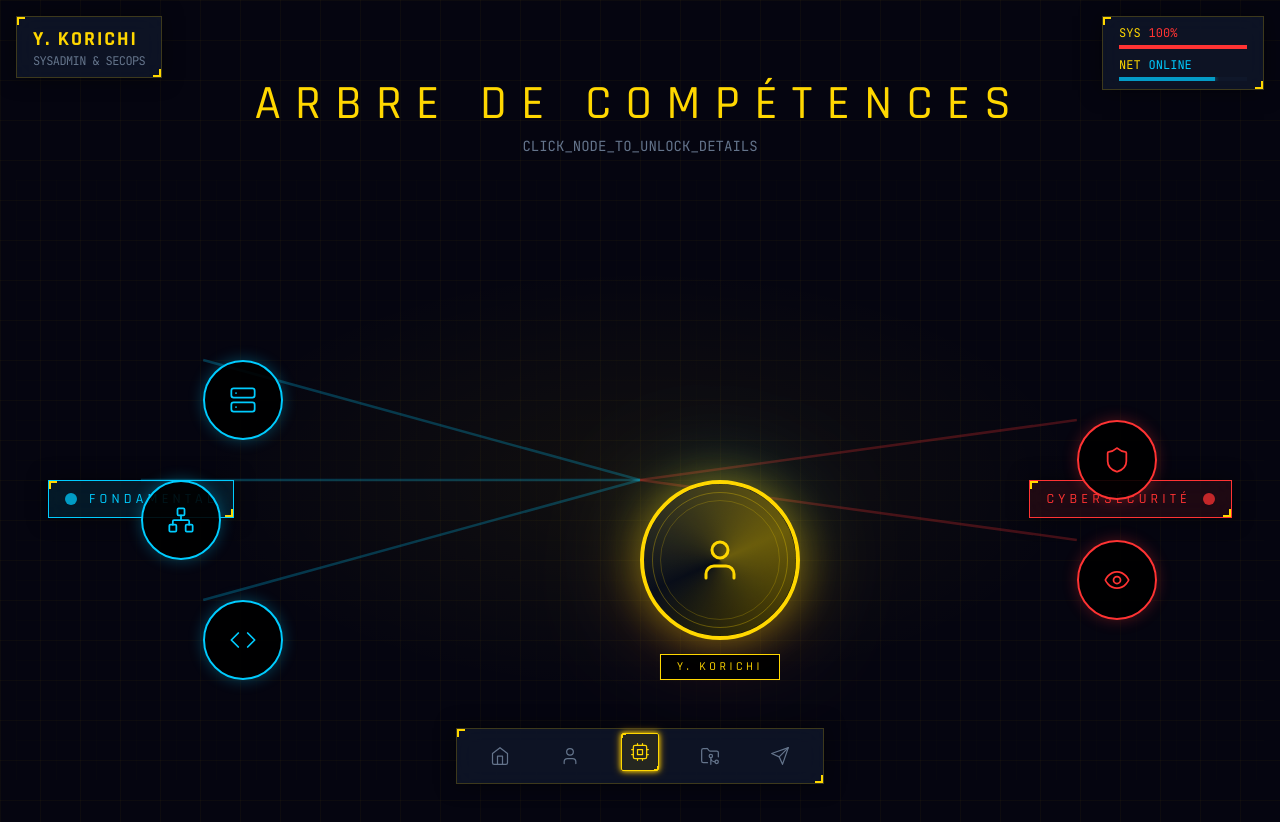
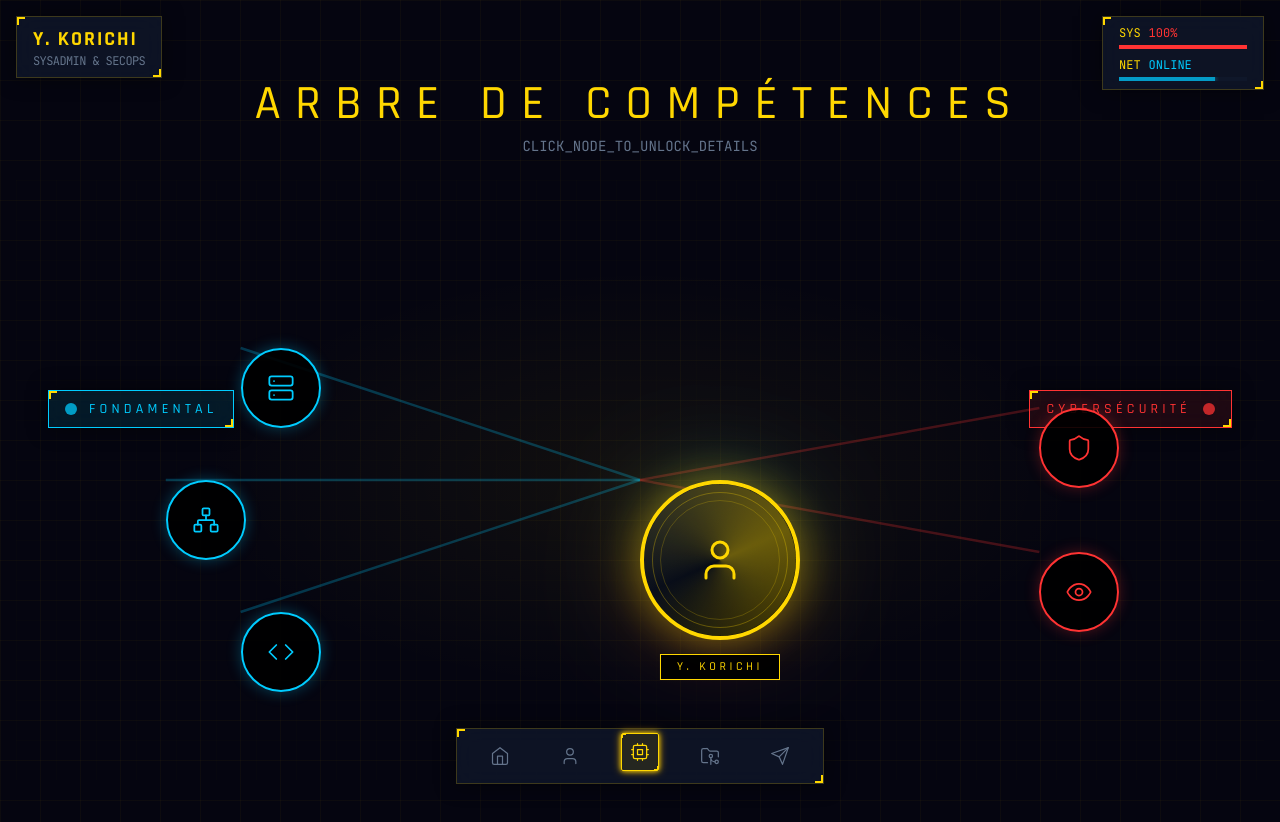
Before and after one commit to Sylverthorn/Portfolio, a React (Vite) app: page /skills in a window 1280 px wide. Shown: the top 822 px of the page. Built offline with nearby package versions, Linux system fonts and the light colour scheme.

Commit message:
skill Tree Updated with New Icons

```diff
--- a/src/pages/SkillTree.jsx
+++ b/src/pages/SkillTree.jsx
@@ -214,13 +214,13 @@ const SkillTree = () => {
   // Positions en éventail depuis le centre
   const POSITIONS = {
     // LEFT BRANCH: Fondamental (Bleu) - Arc gauche
-    "admin-network": { x: 15, y: 30, delay: 0.3 },
-    "connect-users": { x: 10, y: 50, delay: 0.4 },
-    "create-tools": { x: 15, y: 70, delay: 0.5 },
+    "admin-network": { x: 18, y: 28, delay: 0.3 },
+    "connect-users": { x: 12, y: 50, delay: 0.4 },
+    "create-tools": { x: 18, y: 72, delay: 0.5 },
 
     // RIGHT BRANCH: Cybersécurité (Rouge) - Arc droit
-    "secure-admin": { x: 85, y: 40, delay: 0.6 },
-    "monitor-security": { x: 85, y: 60, delay: 0.7 }
+    "secure-admin": { x: 82, y: 38, delay: 0.6 },
+    "monitor-security": { x: 82, y: 62, delay: 0.7 }
   };
 
   // Connections depuis le centre vers chaque nœud
@@ -277,7 +277,7 @@ const SkillTree = () => {
           initial={{ opacity: 0, x: -30 }}
           animate={{ opacity: 1, x: 0 }}
           transition={{ delay: 0.5 }}
-          className="absolute left-8 top-1/2 -translate-y-1/2 z-5"
+          className="absolute left-8 top-[35%] -translate-y-1/2 z-5"
         >
           <div className="flex items-center gap-3 rpg-card px-4 py-2 bg-rpg-mana/10 border-rpg-mana">
             <div className="w-3 h-3 rounded-full bg-rpg-mana animate-pulse" />
@@ -289,7 +289,7 @@ const SkillTree = () => {
           initial={{ opacity: 0, x: 30 }}
           animate={{ opacity: 1, x: 0 }}
           transition={{ delay: 0.6 }}
-          className="absolute right-8 top-1/2 -translate-y-1/2 z-5"
+          className="absolute right-8 top-[35%] -translate-y-1/2 z-5"
         >
           <div className="flex items-center gap-3 rpg-card px-4 py-2 bg-rpg-crimson/10 border-rpg-crimson">
             <span className="text-rpg-crimson font-display text-sm tracking-[0.3em] uppercase">Cybersécurité</span>
```
